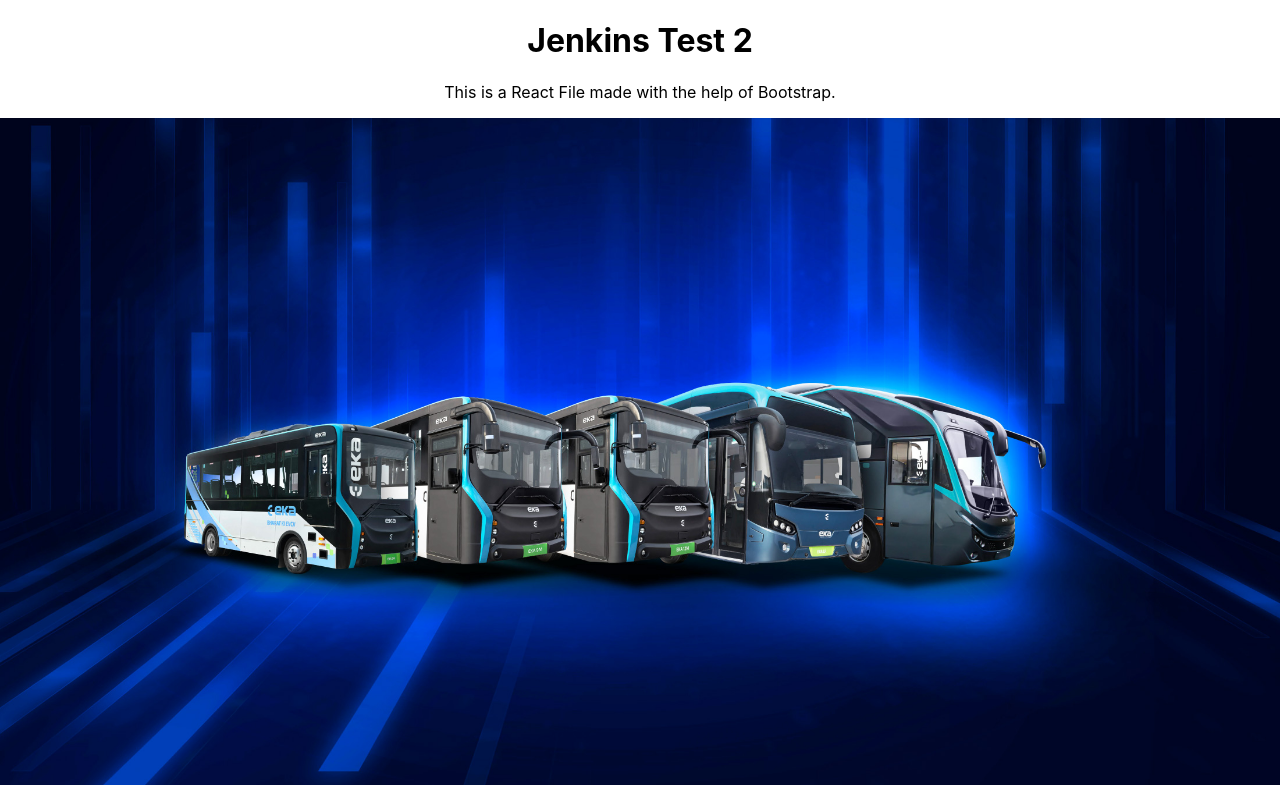
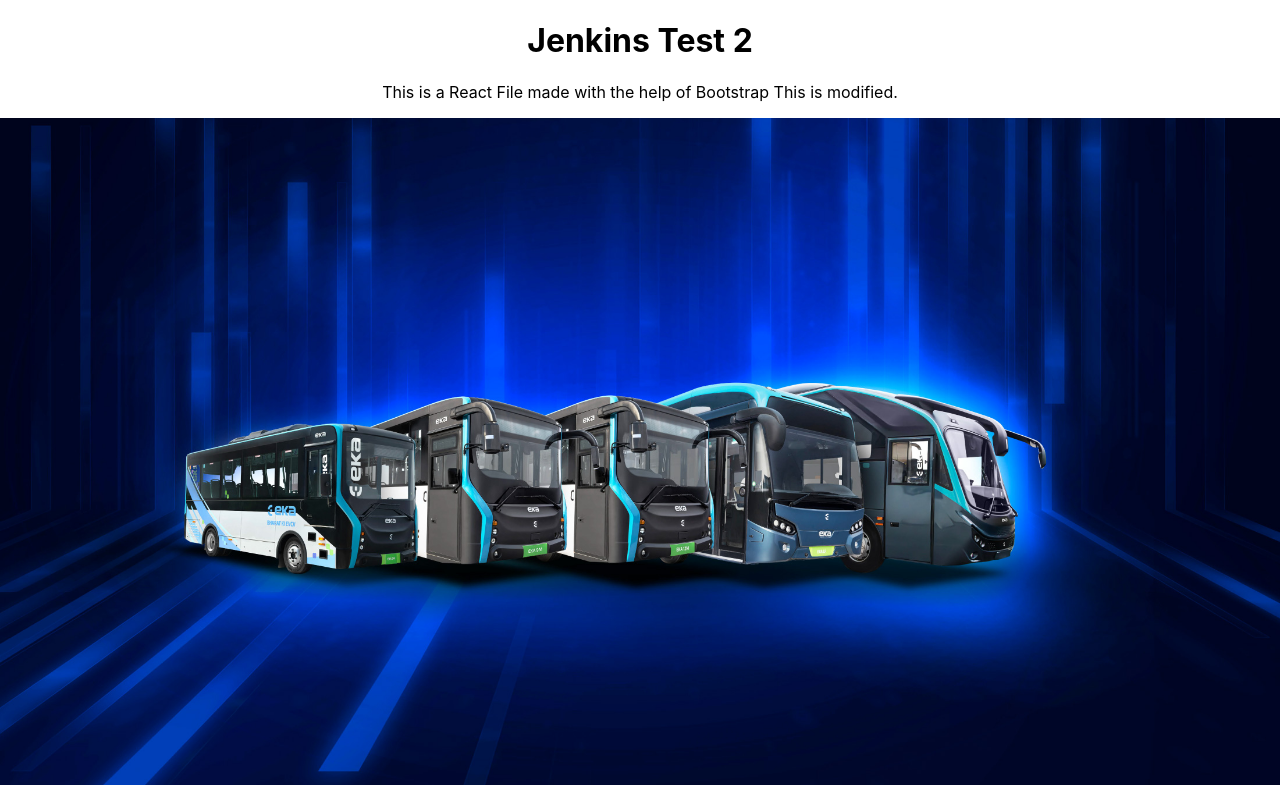
Before and after one commit to adityathakureka/web_test, a React (Create React App) app: page / in a window 1280 px wide. Built offline with nearby package versions, Linux system fonts and the light colour scheme.

Commit message:
Update App.js
this is changed for testing

```diff
--- a/src/App.js
+++ b/src/App.js
@@ -7,7 +7,7 @@ function App() {
       <h1 className="text-center">Jenkins Test 2</h1>
       <div className="container">
         <p className="text-center">
-          This is a React File made with the help of Bootstrap.
+          This is a React File made with the help of Bootstrap This is modified.
         </p>
         <img src={ekaMobilityIcon} alt="Icon" style={{width: "100%" }} />
       </div>
```
